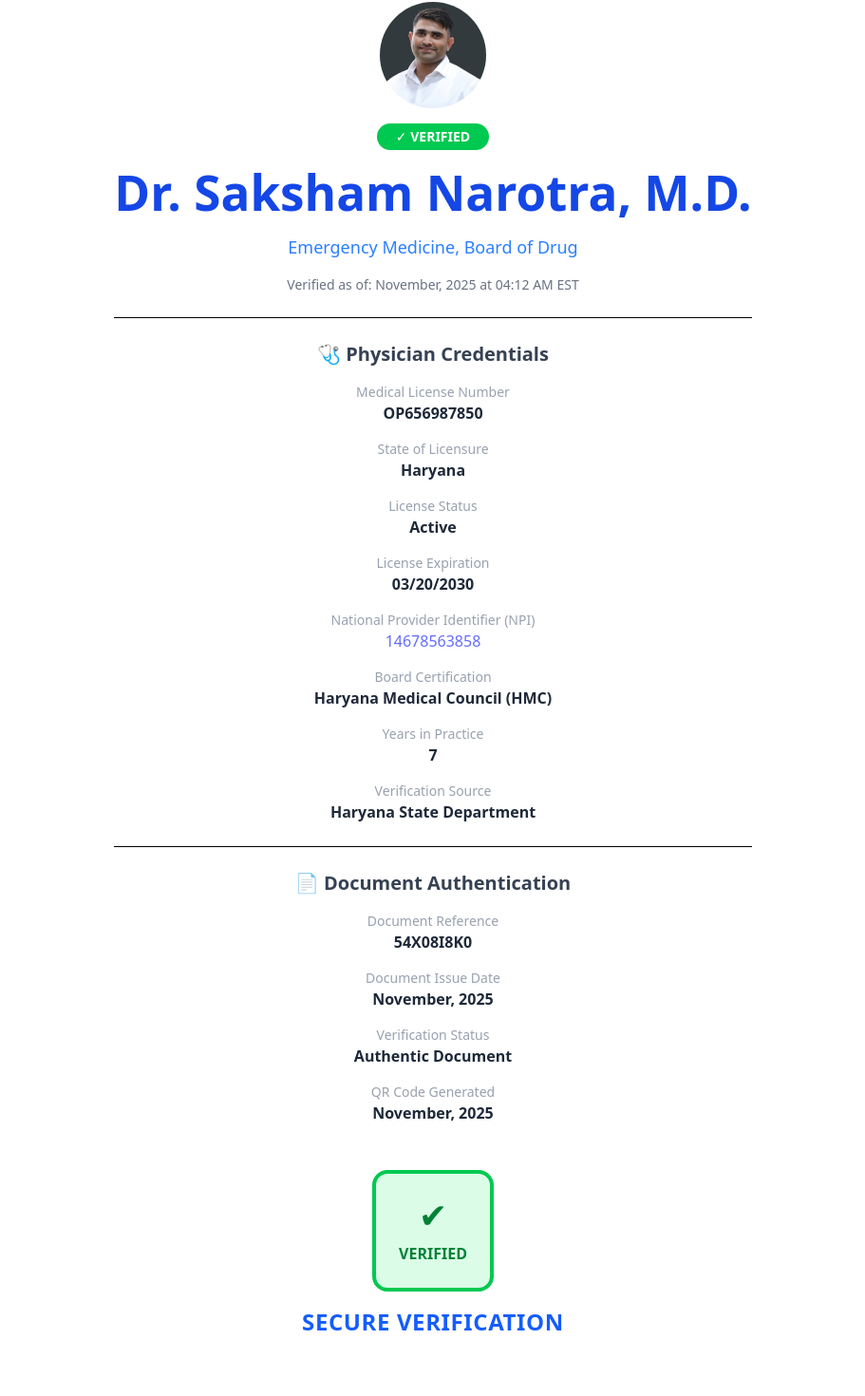
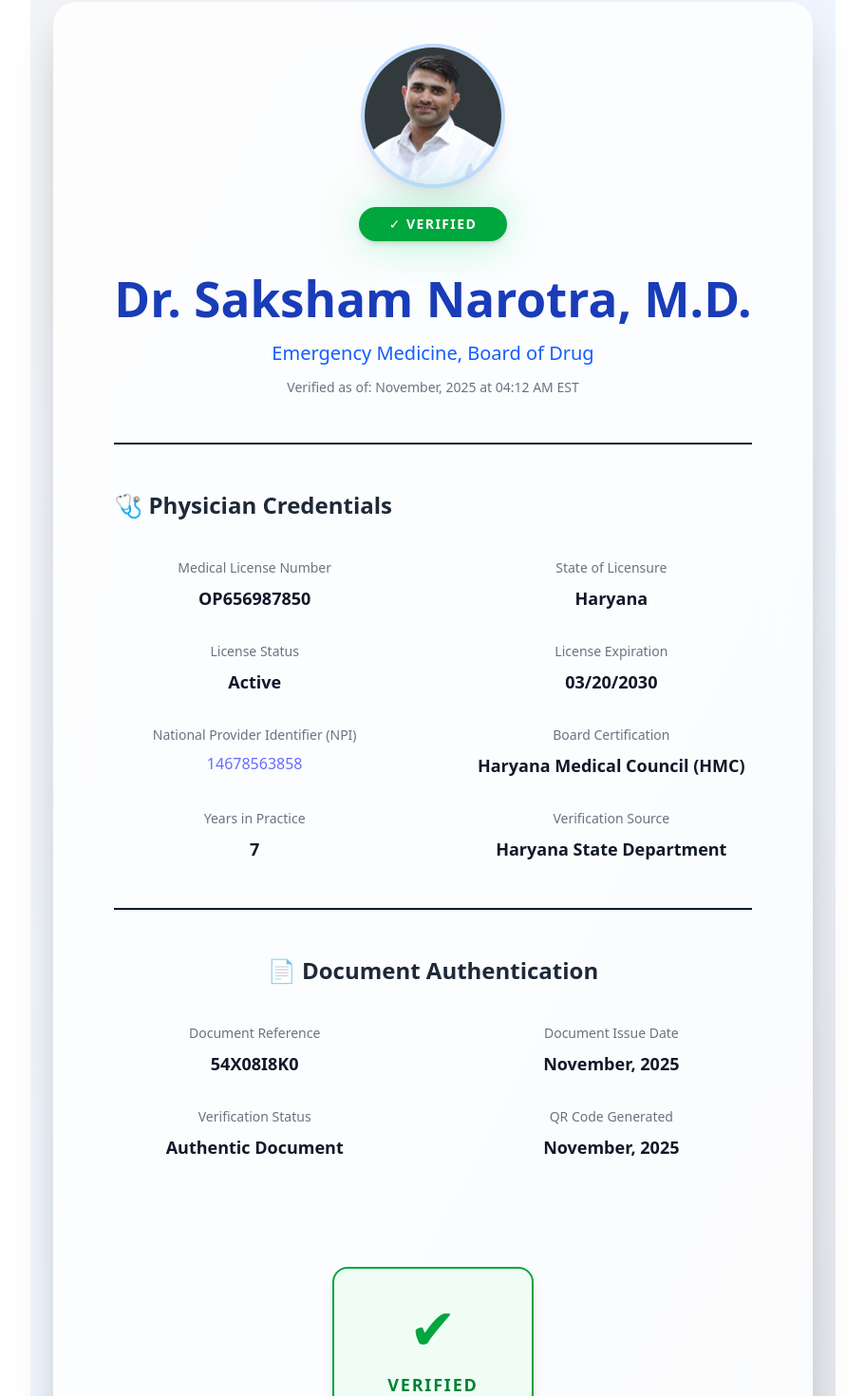
Before and after one commit to Ayush3303h/verifydrinfo, a React (Vite) app: page / in a window 1280 px wide. Shown: the part 54-1524 px from the top of the page at 95% size, without its empty margins (184-1095 px from the left). Built offline with nearby package versions, Linux system fonts and the light colour scheme.

Commit message:
Update VerificationPage.jsx

```diff
--- a/src/VerificationPage.jsx
+++ b/src/VerificationPage.jsx
@@ -1,43 +1,48 @@
+
 import React from "react";
 
 export default function VerificationPage() {
   return (
-    <div className="min-h-screen bg-gray-100">
-      <div className="w-full min-h-screen bg-white p-6 space-y-6">
+    <div className="min-h-screen bg-gradient-to-br from-gray-100 via-blue-50 to-gray-200 flex justify-center items-center p-6">
+
+      <div className="w-full max-w-5xl backdrop-blur-xl bg-white/80 shadow-2xl rounded-3xl px-8 md:px-16 py-12 animate-fadeIn">
 
         {/* Profile Section */}
-        <div className="flex flex-col items-center text-center space-y-4">
+        <div className="flex flex-col items-center text-center border-b pb-12 animate-slideUp">
           <img
             src="/1742142176139.jpeg"
             alt="Doctor"
-            className="w-28 h-28 rounded-full object-cover"
+            className="w-36 h-36 rounded-full object-cover shadow-xl ring-4 ring-blue-200"
           />
 
-          <div className="bg-green-500 text-white px-5 py-1 rounded-full text-sm font-semibold flex items-center gap-2">
+          <div className="mt-6 relative">
+            <div className="absolute inset-0 bg-green-400 blur-xl opacity-30 animate-pulse rounded-full"></div>
+            <div className="relative bg-green-600 text-white px-8 py-2 rounded-full text-sm font-semibold tracking-widest shadow-md">
               ✓ VERIFIED
             </div>
+          </div>
 
-          <h1 className="text-2xl font-bold text-blue-700">
+          <h1 className="mt-8 text-4xl md:text-5xl font-extrabold text-blue-800">
             Dr. Saksham Narotra, M.D.
           </h1>
 
-          <p className="text-blue-500 text-lg">
+          <p className="mt-4 text-xl text-blue-600 font-medium">
             Emergency Medicine, Board of Drug
           </p>
 
-          <p className="text-gray-500 text-sm">
+          <p className="mt-3 text-gray-500 text-sm">
             Verified as of: November, 2025 at 04:12 AM EST
           </p>
         </div>
-
-        <hr className="border-none h-px bg-black" />
+        <hr class="border-none h-px bg-black" />
 
         {/* Physician Credentials */}
-        <div className="space-y-4 flex flex-col items-center">
-          <h2 className="text-xl font-semibold text-gray-700 flex items-center gap-2">
+        <section className="py-12 border-b animate-fadeIn delay-200">
+          <h2 className="text-2xl font-bold text-gray-800 mb-10 flex items-center gap-3">
             🩺 Physician Credentials
           </h2>
 
+          <div className="grid md:grid-cols-2 gap-y-8 gap-x-20">
             <Credential label="Medical License Number" value="OP656987850" />
             <Credential label="State of Licensure" value="Haryana" />
             <Credential label="License Status" value="Active" />
@@ -57,33 +62,39 @@ export default function VerificationPage() {
               value="Haryana State Department"
             />
           </div>
-
-        <hr className="border-none h-px bg-black" />
+        </section>
+        <hr class="border-none h-px bg-black" />
 
         {/* Document Authentication */}
-        <div className="space-y-4">
-          <h2 className="text-xl text-gray-700 font-semibold">
+        <section className="py-12 animate-fadeIn delay-300">
+          <h2 className="text-2xl font-bold text-gray-800 mb-10">
             📄 Document Authentication
           </h2>
 
+          <div className="grid md:grid-cols-2 gap-y-8 gap-x-20">
             <Credential label="Document Reference" value="54X08I8K0" />
             <Credential label="Document Issue Date" value="November, 2025" />
             <Credential label="Verification Status" value="Authentic Document" />
             <Credential label="QR Code Generated" value="November, 2025" />
           </div>
+        </section>
 
-        <div className="flex flex-col items-center pt-6">
-          <div className="bg-green-100 border-4 border-green-500 rounded-2xl p-6">
+        {/* Footer Verification */}
+        <div className="flex flex-col items-center mt-16">
+          <div className="bg-green-50 border-2 border-green-600 rounded-2xl px-14 py-8 shadow-lg hover:scale-105 transition duration-300">
             <div className="text-center">
-              <div className="text-green-700 text-4xl">✔</div>
-              <p className="font-bold text-green-700 mt-2">VERIFIED</p>
+              <div className="text-green-600 text-6xl">✔</div>
+              <p className="font-bold text-green-700 mt-4 tracking-widest text-lg">
+                VERIFIED
+              </p>
             </div>
           </div>
 
-          <h3 className="text-blue-600 text-2xl font-bold mt-4 tracking-wide">
+          <h3 className="text-blue-800 text-3xl font-extrabold mt-8 tracking-widest">
             SECURE VERIFICATION
           </h3>
         </div>
+
       </div>
     </div>
   );
@@ -91,14 +102,21 @@ export default function VerificationPage() {
 
 function Credential({ label, value, link }) {
   return (
-    <div>
-      <p className="text-gray-400 text-sm">{label}</p>
+    <div className="group transition duration-300">
+      <p className="text-gray-500 text-sm mb-2 group-hover:text-blue-600 transition">
+        {label}
+      </p>
       {link ? (
-        <a href="#" className="text-blue-600 font-semibold">
+        <a
+          href="#"
+          className="text-blue-700 font-semibold hover:underline"
+        >
           {value}
         </a>
       ) : (
-        <p className="font-semibold text-gray-800">{value}</p>
+        <p className="font-semibold text-gray-900 text-lg">
+          {value}
+        </p>
       )}
     </div>
   );
```
Lines whose indentation alone changed are shown as unchanged.
